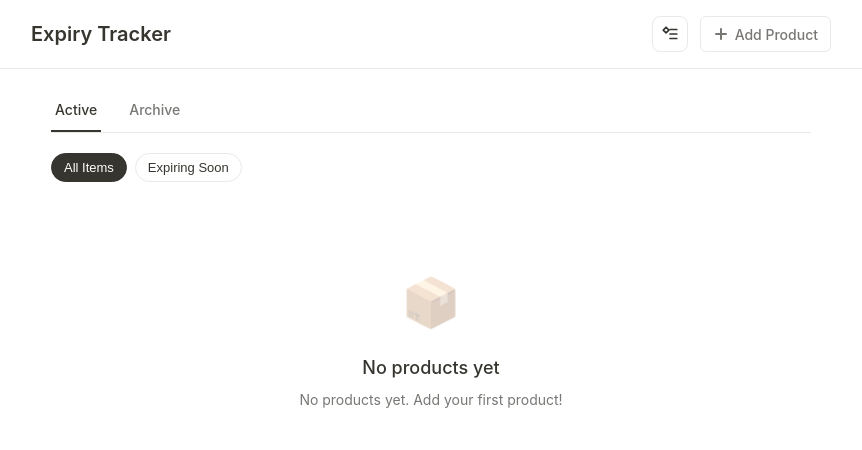
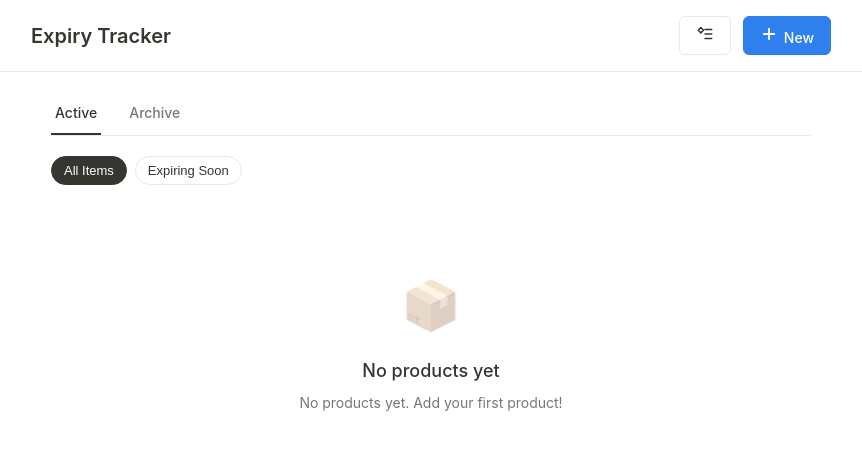
Before and after one commit to hueychyi-ux/expiry-tracker, a React (Vite) app: page / in a window 1280 px wide. Shown: the top 450 px of the page, without its empty margins (209-1071 px from the left). Built offline with nearby package versions, Linux system fonts and the light colour scheme.

Commit message:
Update to blue New button with tag icon

```diff
--- a/src/App.jsx
+++ b/src/App.jsx
@@ -44,9 +44,9 @@ function App() {
         <div className="header-content">
           <h1 className="app-title">Expiry Tracker</h1>
           <div className="header-actions">
-            {/* Categories button - icon only */}
+            {/* Categories button - icon only with border */}
             <button
-              className="btn btn-icon"
+              className="btn btn-icon-bordered"
               onClick={() => setIsSettingsOpen(true)}
               aria-label="Categories"
               title="Categories"
@@ -54,60 +54,60 @@ function App() {
               <svg
                 width="18"
                 height="18"
-                viewBox="0 0 16 16"
+                viewBox="0 0 24 24"
                 fill="none"
                 xmlns="http://www.w3.org/2000/svg"
               >
                 <path
-                  d="M2 4.5L4.5 2L7 4.5L4.5 7L2 4.5Z"
+                  d="M3 7L6.5 3.5L10 7L6.5 10.5L3 7Z"
                   stroke="currentColor"
-                  strokeWidth="1.5"
+                  strokeWidth="2"
                   strokeLinecap="round"
                   strokeLinejoin="round"
                 />
                 <path
-                  d="M8 4H14"
+                  d="M12 6H21"
                   stroke="currentColor"
-                  strokeWidth="1.5"
+                  strokeWidth="2"
                   strokeLinecap="round"
                 />
                 <path
-                  d="M8 8H14"
+                  d="M12 12H21"
                   stroke="currentColor"
-                  strokeWidth="1.5"
+                  strokeWidth="2"
                   strokeLinecap="round"
                 />
                 <path
-                  d="M8 12H14"
+                  d="M12 18H21"
                   stroke="currentColor"
-                  strokeWidth="1.5"
+                  strokeWidth="2"
                   strokeLinecap="round"
                 />
               </svg>
             </button>
             {activeTab === 'active' && (
-              /* Add button - icon + text (primary) */
+              /* Add button - icon + text (primary, blue) */
               <button
-                className="btn btn-primary btn-text-icon"
+                className="btn btn-primary btn-text-icon-primary"
                 onClick={() => setIsAddModalOpen(true)}
                 aria-label="Add product"
               >
                 <svg
-                  width="16"
-                  height="16"
-                  viewBox="0 0 16 16"
+                  width="18"
+                  height="18"
+                  viewBox="0 0 24 24"
                   fill="none"
                   xmlns="http://www.w3.org/2000/svg"
                   style={{ marginRight: '6px' }}
                 >
                   <path
-                    d="M8 3V13M3 8H13"
+                    d="M12 5V19M5 12H19"
                     stroke="currentColor"
-                    strokeWidth="2"
+                    strokeWidth="2.5"
                     strokeLinecap="round"
                   />
                 </svg>
-                Add Product
+                New
               </button>
             )}
           </div>
```
